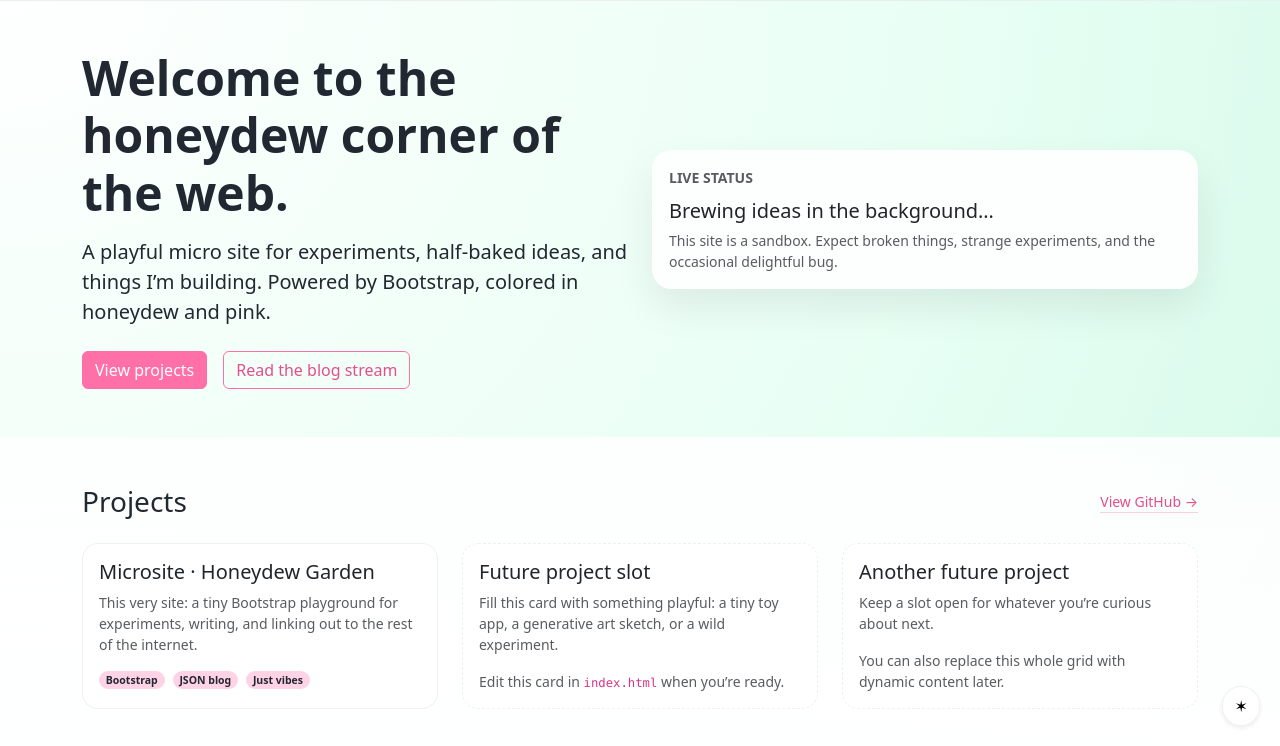
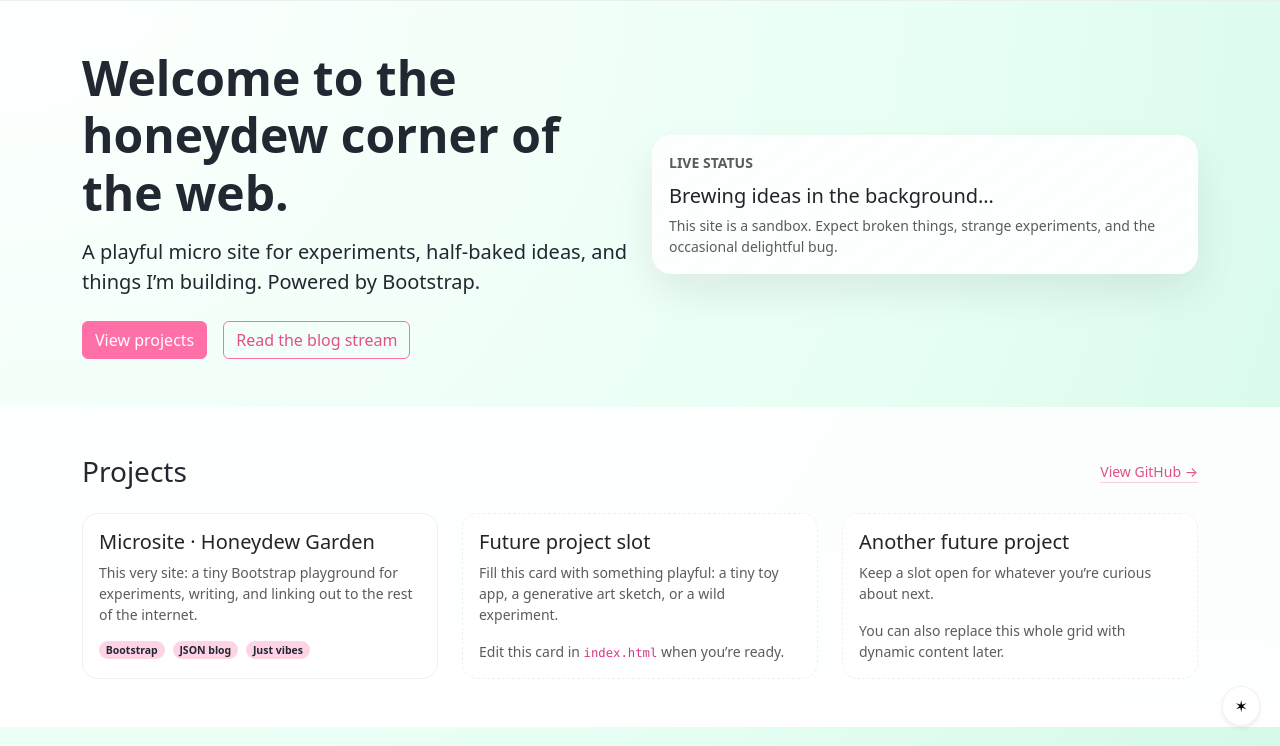
Before and after one commit to absentcopy/MicroSite, a plain HTML site: page index.html in a window 1280 px wide. Shown: the part 54-800 px from the top of the page. Drawn offline with nearby package versions, Linux system fonts and the light colour scheme.

Commit message:
Update index.html

```diff
--- a/index.html
+++ b/index.html
@@ -76,8 +76,7 @@
               </h1>
               <p class="lead mb-4">
                 A playful micro&nbsp;site for experiments, half-baked ideas,
-                and things I’m building. Powered by Bootstrap, colored in
-                honeydew and pink.
+                and things I’m building. Powered by Bootstrap.
               </p>
               <div class="d-flex flex-wrap gap-3">
                 <a href="#projects" class="btn btn-pink">
```
